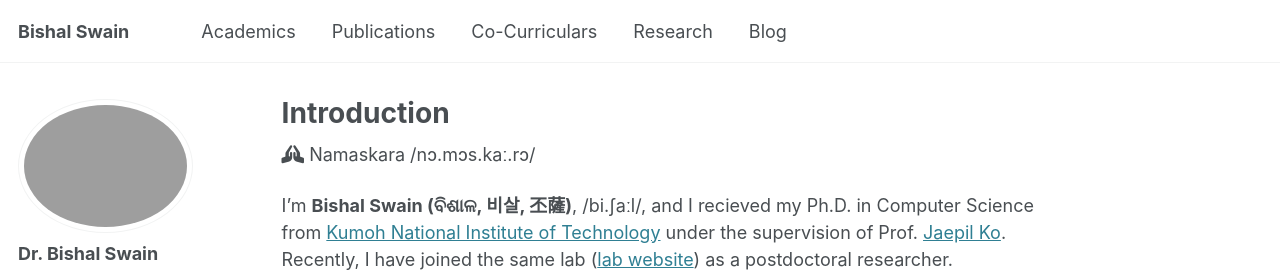
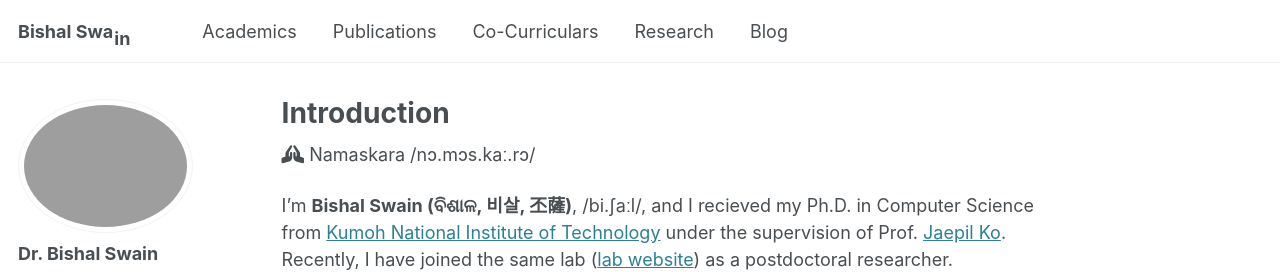
Before and after one commit to bluesaiyancodes/bluesaiyancodes.github.io, a Jekyll site: the page built from _pages/about.md, in a window 1280 px wide. Shown: the top 272 px of the page. Built offline with Jekyll 4.4.1, drawn with Linux system fonts in a browser that asks for light colours; some web fonts are replaced.

Commit message:
Style name as domain wordmark

```diff
--- a/_config.yml
+++ b/_config.yml
@@ -13,7 +13,7 @@ title                    : "Bishal Swain"
 title_separator          : "-"
 name                     : &name "Bishal Swain"
 description              : &description "bluesaiyancodes his website"
-url                      : https://bluesaiyancodes.github.io # the base hostname & protocol for your site e.g. "https://[your GitHub username].github.io"
+url                      : https://bishalswa.in # the base hostname & protocol for your site e.g. "https://[your GitHub username].github.io"
 baseurl                  : "" # the subpath of your site, e.g. "/blog"
 repository               : "bluesaiyancodes/bluesaiyancodes.github.io"
 
--- a/_includes/masthead.html
+++ b/_includes/masthead.html
@@ -6,7 +6,11 @@
       <nav id="site-nav" class="greedy-nav">
         <button><div class="navicon"></div></button>
         <ul class="visible-links">
-          <li class="masthead__menu-item masthead__menu-item--lg persist"><a href="{{ base_path }}/">{{ site.title }}</a></li>
+          <li class="masthead__menu-item masthead__menu-item--lg persist">
+            <a class="site-wordmark" href="{{ base_path }}/" aria-label="{{ site.title }}">
+              <span aria-hidden="true">Bishal Swa<span class="site-wordmark__ending">in</span></span>
+            </a>
+          </li>
           {% for link in site.data.navigation.main %}
             {% if link.url contains 'http' %}
               {% assign domain = '' %}
--- a/_sass/layout/_masthead.scss
+++ b/_sass/layout/_masthead.scss
@@ -65,3 +65,16 @@
     font-weight: 700;
   }
 }
+
+/* Lower the full-size ending so the i's dot becomes the dot in bishalswa.in. */
+.site-wordmark {
+  line-height: 1;
+
+  &__ending {
+    display: inline-block;
+    position: relative;
+    top: 0.42em;
+    margin-left: 0.06em;
+    font-size: 1em;
+  }
+}
```
